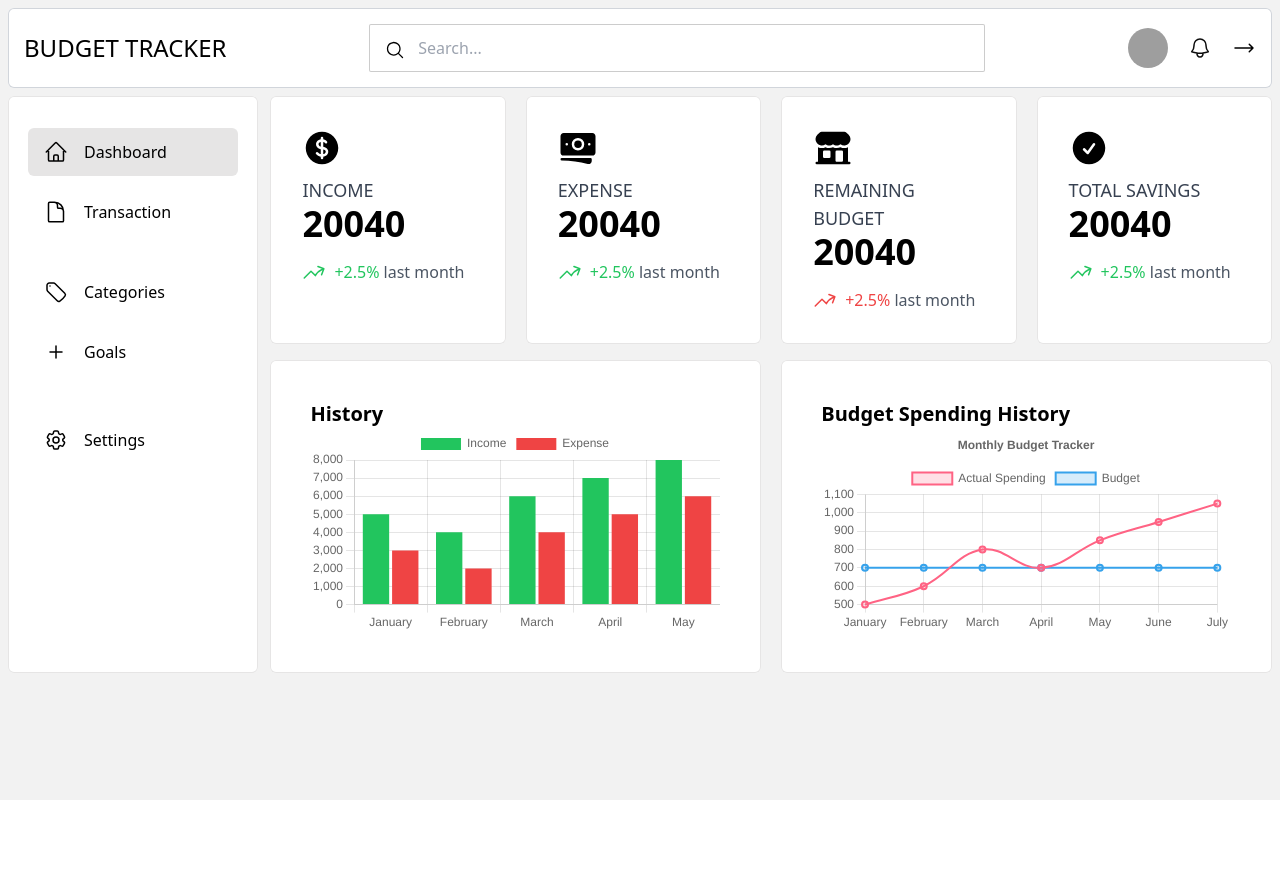
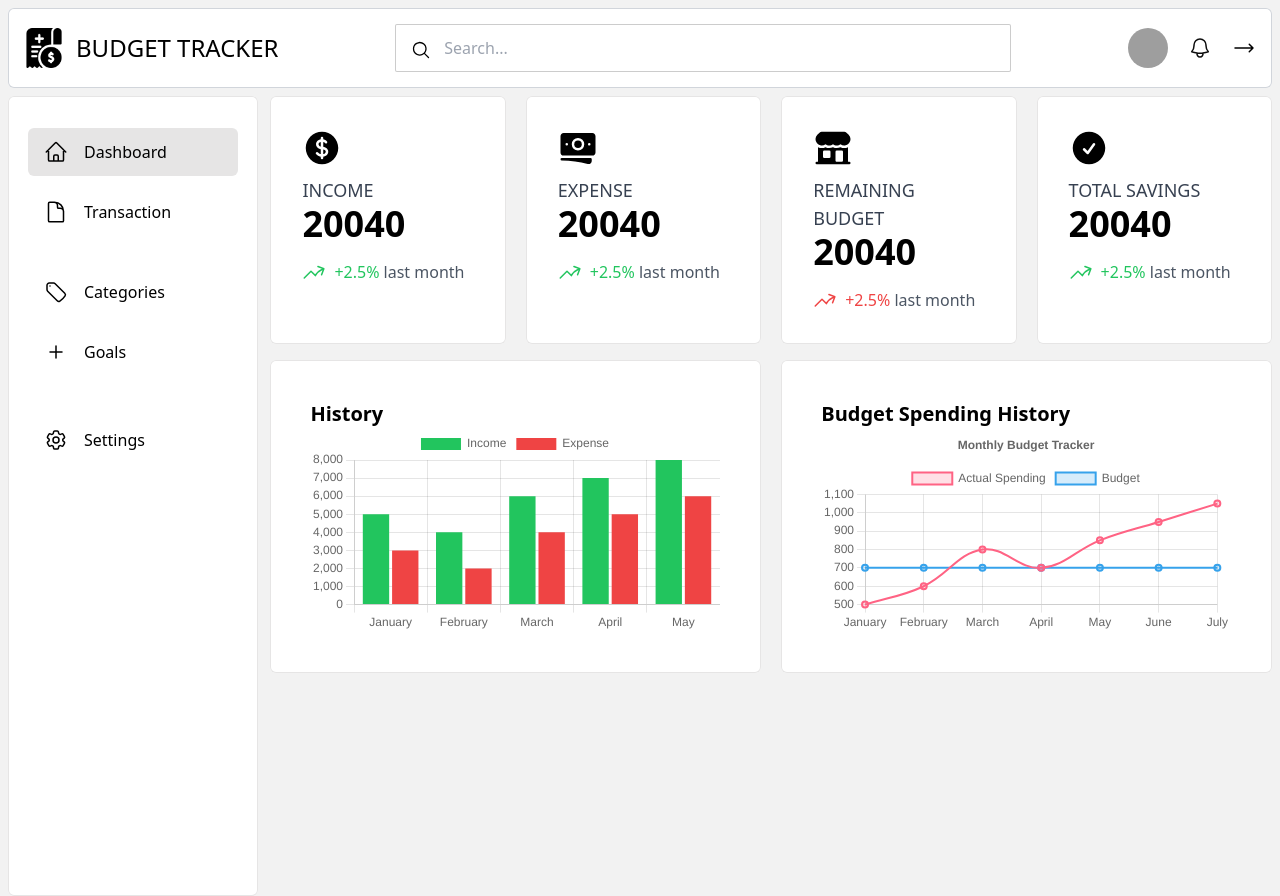
Before and after one commit to MarkMallari16/vue-firebase-project, a Vue app: page /home in a window 1280 px wide. Before the commit the page ends 800 px from the top, so only its background shows below. Built offline with nearby package versions, Linux system fonts and the light colour scheme; no server answers; sample sign-in values are in the browser's storage; grey boxes are pictures that could not be loaded.

Commit message:
add logo of budget tracker and added pages

```diff
--- a/src/pages/Home.vue
+++ b/src/pages/Home.vue
@@ -4,6 +4,7 @@ import { onMounted, ref } from "vue";
 import { useRouter } from "vue-router";
 import DashboardOverview from "@/components/DashboardOverview.vue";
 import DashboardChart from "@/components/DashboardChart.vue";
+import Logo from "../assets/budget.png";
 
 const router = useRouter();
 const isLoggedIn = ref(false);
@@ -47,8 +48,9 @@ const goToTransactionsLink = () => {
     <div
       class="flex flex-col lg:flex-row justify-between items-center gap-10 bg-white px-4 ring-1 ring-inset ring-gray-300 py-4 mb-2 rounded-md"
     >
-      <div>
-        <h1 class="text-2xl font-medium uppercase">Budget Tracker</h1>
+      <div class="flex items-center gap-3">
+        <img :src="Logo" alt="Budget Picture" class="w-10 h-10" />
+        <h2 class="hidden lg:block text-2xl font-medium uppercase">Budget Tracker</h2>
       </div>
       <div class="w-1/2 relative">
         <input
@@ -114,10 +116,10 @@ const goToTransactionsLink = () => {
       </div>
     </div>
 
-    <div class="grid grid-cols-[1fr_4fr] gap-3">
+    <div class="grid grid-cols-[1fr_4fr] gap-3 min-h-screen">
       <!--sidebar-->
       <div
-        class="bg-white w-full px-5 py-8 rounded-md ring-1 ring-inset ring-base-300 h-full"
+        class="bg-white w-full px-5 py-8 rounded-md ring-1 ring-inset ring-base-300 h-screen"
       >
         <div>
           <button
```
Also changed, not shown: src/pages/Categories.vue (added), src/pages/Goals.vue (added), src/pages/Settings.vue (added).
